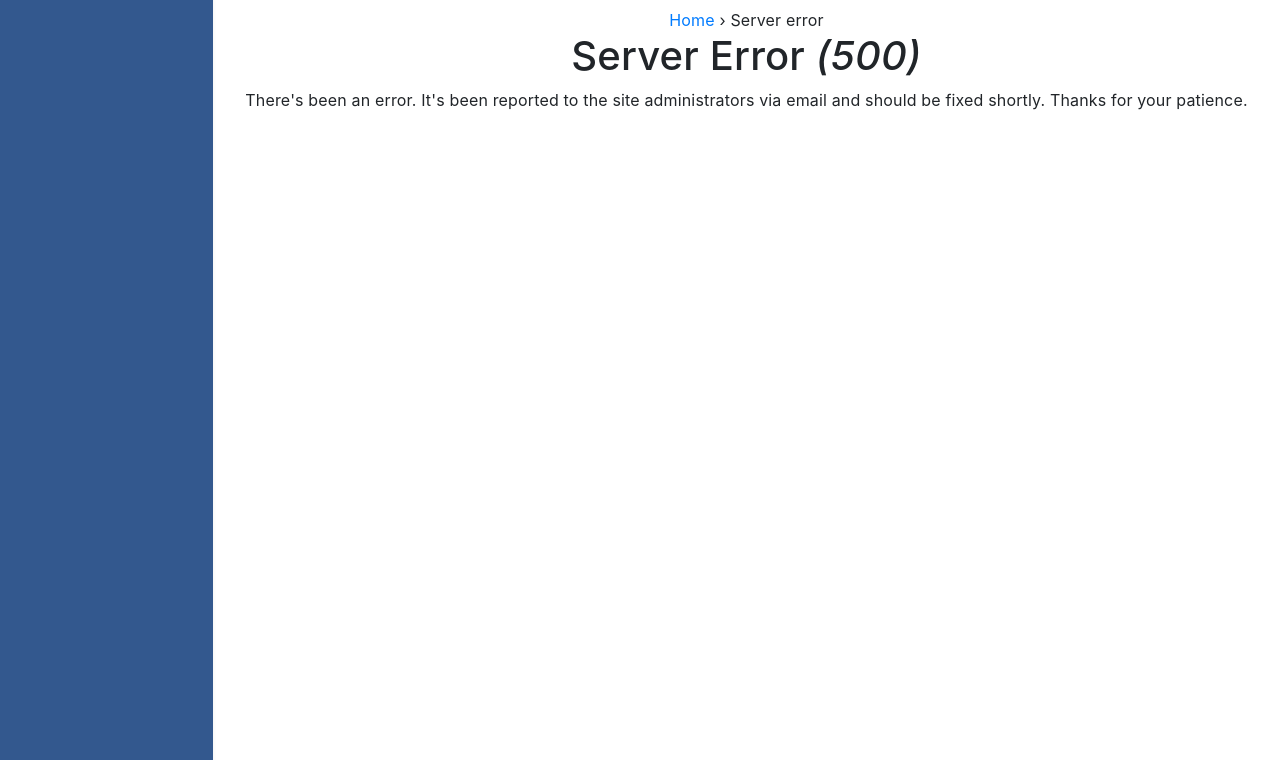
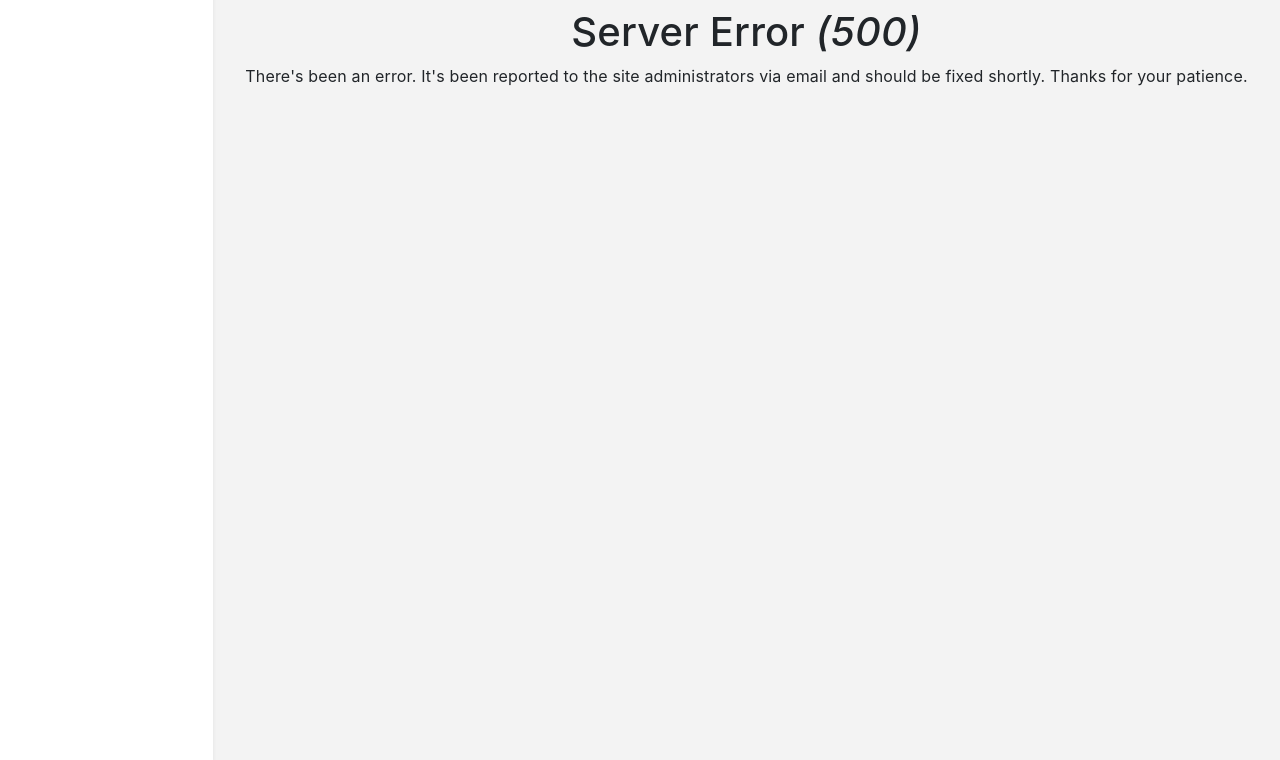
Before and after one commit to CoticEaDIFRN/ege-django-theme, a Django app: template ege_django_theme/templates/admin/500.html in a window 1280 px wide. Shown: the part 120-880 px from the top of the page. Run offline with Django 3.2, Linux system fonts and the light colour scheme; the template is opened without the code that fills it, so the values that code supplies are empty; some libraries are stand-ins or nearby versions.

Commit message:
[UPD] - Alterando Estilos

```diff
--- a/ege_django_theme/static/css/general.css
+++ b/ege_django_theme/static/css/general.css
@@ -13,7 +13,6 @@ ul {
     flex-direction: row;
     align-items: center;
     height: 5em;
-    background: #5D81C1;
 }
 
 .left-menu {
@@ -26,6 +25,56 @@ ul {
 
 .logo {
     width: 255.58px;
+}
+
+@media (min-width: 768px) and (max-width: 790px) {
+    .logo {
+        width: 286.58px;
+    }
+}
+
+@media (min-width: 791px) and (max-width: 815px) {
+    .logo {
+        width: 282.58px;
+    }
+}
+
+@media (min-width: 816px) and (max-width: 839px) {
+    .logo {
+        width: 280.58px;
+    }
+}
+
+@media (min-width: 840px) and (max-width: 859px) {
+    .logo {
+        width: 279.58px;
+    }
+}
+
+@media (min-width: 860px) and (max-width: 866px) {
+    .logo {
+        width: 277.58px;
+    }
+}
+
+@media (min-width: 867px) and (max-width: 870px) {
+    .logo {
+        width: 276.58px;
+    }
+}
+
+@media (min-width: 871px) and (max-width: 1108px) {
+    .logo {
+        width: 275.58px;
+    }
+}
+
+
+
+@media (min-width: 1109px) and (max-width: 1127px) {
+    .logo {
+        width: 286.58px;
+    }
 }
 
 .top-perfil {
@@ -50,16 +99,12 @@ hr {
     border: 0.5px solid rgba(255, 255, 255, 0.1);
 }
 
-#branding {
-    background: #5D81C1;
-}
-
 #branding a {
     text-decoration: none;
 }
 
-#content-main {
-    background: #fff;
+#leftmenu a{
+    color: inherit;
 }
 
 form .submit-row > input {
--- a/ege_django_theme/static/js/general.js
+++ b/ege_django_theme/static/js/general.js
@@ -6,7 +6,8 @@ let leftmenu = new Vue({
         arrow_down_seen: false,
         arrow_right_seen: true,
         left_menu_style: {
-            background: "#33588E"
+            background: "#fff",
+            color: "#53555E",
         },
     },
     methods: {
@@ -44,7 +45,7 @@ let rightmenu = new Vue({
             else {
                 this.select_option_default = "Select color";
                 topbar.top_menu_style.background = "#5D81C1";
-                leftmenu.left_menu_style.background = "#33588E";
+                leftmenu.left_menu_style.background = "#fff";
             }
         },
     },
@@ -82,6 +83,9 @@ let topbar = new Vue({
 let contentmain = new Vue({
     el: "#content-main",
     data: {
+        content_style: {
+            background: "#f3f3f3",
+        },
         modal_seen: false,
         filter_seen: false,
         btn_filter_clicked: false,
--- a/ege_django_theme/templates/admin/base_site.html
+++ b/ege_django_theme/templates/admin/base_site.html
@@ -46,13 +46,13 @@
     <div class="d-flex w-100">
         {% block left_menu %}
             <!--Left Menu-->
-            <div id="leftmenu" class="left-menu text-white pt-5 shadow-sm"{% verbatim left_menu%}:style="left_menu_style"{% endverbatim left_menu%} v-show="l_menu_seen">
+            <div id="leftmenu" class="left-menu pt-5 shadow-sm"{% verbatim left_menu%}:style="left_menu_style"{% endverbatim left_menu%} v-show="l_menu_seen">
                 <ul class="pt-lg-3">
                     {% if app_list %}
                         {% for app in app_list %}
                             <li class="title-menu d-flex flex-column justify-content-center" style="min-height: 4em"{% verbatim sub_menu%}@click="submenu_toogle"{% endverbatim sub_menu%}>
                                 <h5 class="text-left m-0 ml-2 mb-2">
-                                    <a href="#" class="section text-white d-flex" title="{% blocktrans with name=app.name %}Models in the {{ name }} application{% endblocktrans %}">
+                                    <a href="#" class="section d-flex" title="{% blocktrans with name=app.name %}Models in the {{ name }} application{% endblocktrans %}">
                                         {% if app.models %}
                                             <i class="material-icons arrow-right" v-show="arrow_right_seen">
                                             arrow_right
@@ -68,11 +68,11 @@
                                     {% for model in app.models %}
                                         {% if model.admin_url %}
                                                 <a href="{{ model.admin_url }}" class="m-0 mr-4 d-flex flex-row justify-content-end">
-                                                    <li><p class="text-white m-0">{{ model.name }}</p></li>
+                                                    <li><p class="m-0">{{ model.name }}</p></li>
                                                 </a>
                                         {% else %}
                                                 <li>
-                                                    <p class="text-left text-white ml-4">{{ model.name }}</p>
+                                                    <p class="text-left ml-4">{{ model.name }}</p>
                                                 </li>
                                         {% endif %}
                                     {% endfor %}
@@ -100,10 +100,10 @@
                 <!--End Modal-->
 
                 <!--Content Page-->
-                <div id="content-adm" class="w-100 pt-5 text-center">
+                <div id="content-adm" class="w-100 text-center"{% verbatim content%}:style="content_style"{% endverbatim content%}>
                     {% block breadcrumbs %}{% endblock %}
                     <!-- Content -->
-                    <div id="content" class="w-100 d-flex justify-content-center flex-column">
+                    <div id="content" class="w-100 d-flex justify-content-center flex-column pt-4">
                         {% block pretitle %}{% endblock %}
                         {% block content_title %}{% if title %}<h1>{{ title }}</h1>{% endif %}{% endblock %}
                         {% block content %}
```
Also changed, not shown: ege_django_theme/templates/admin/change_list.html (+7 -6 lines).
